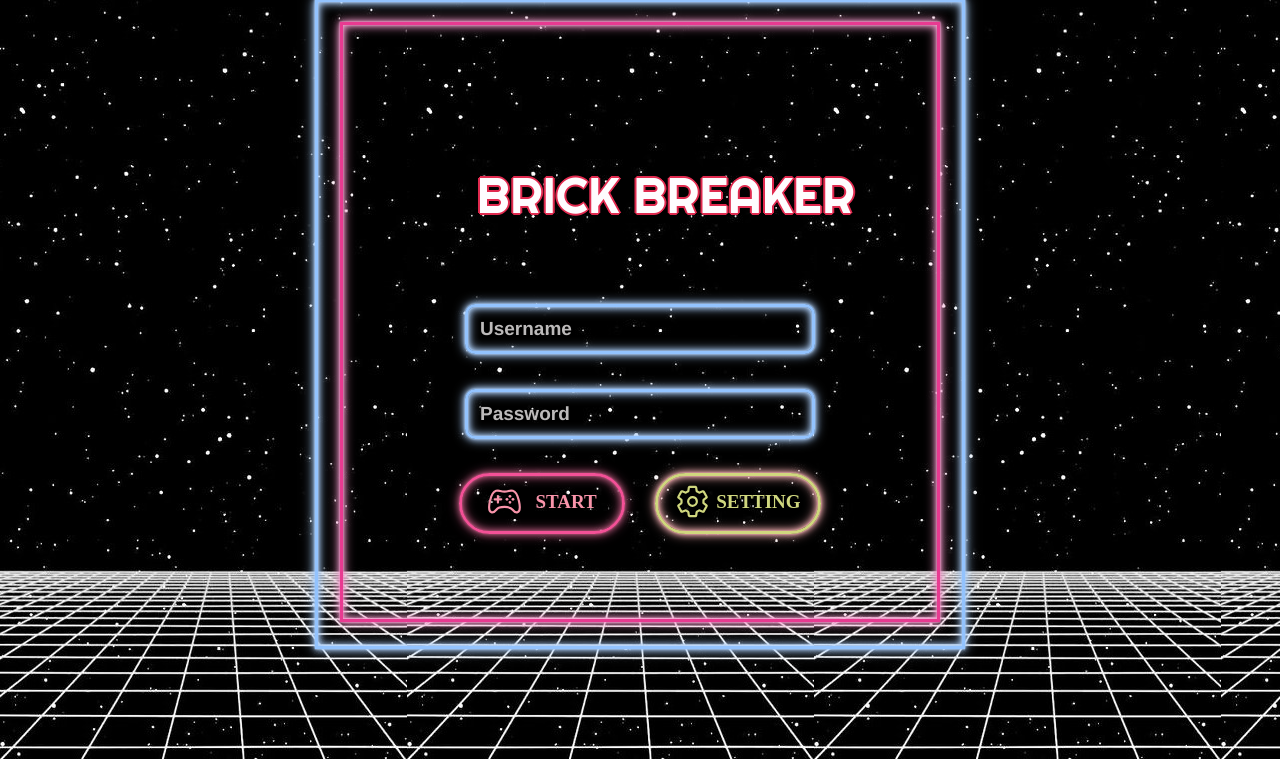
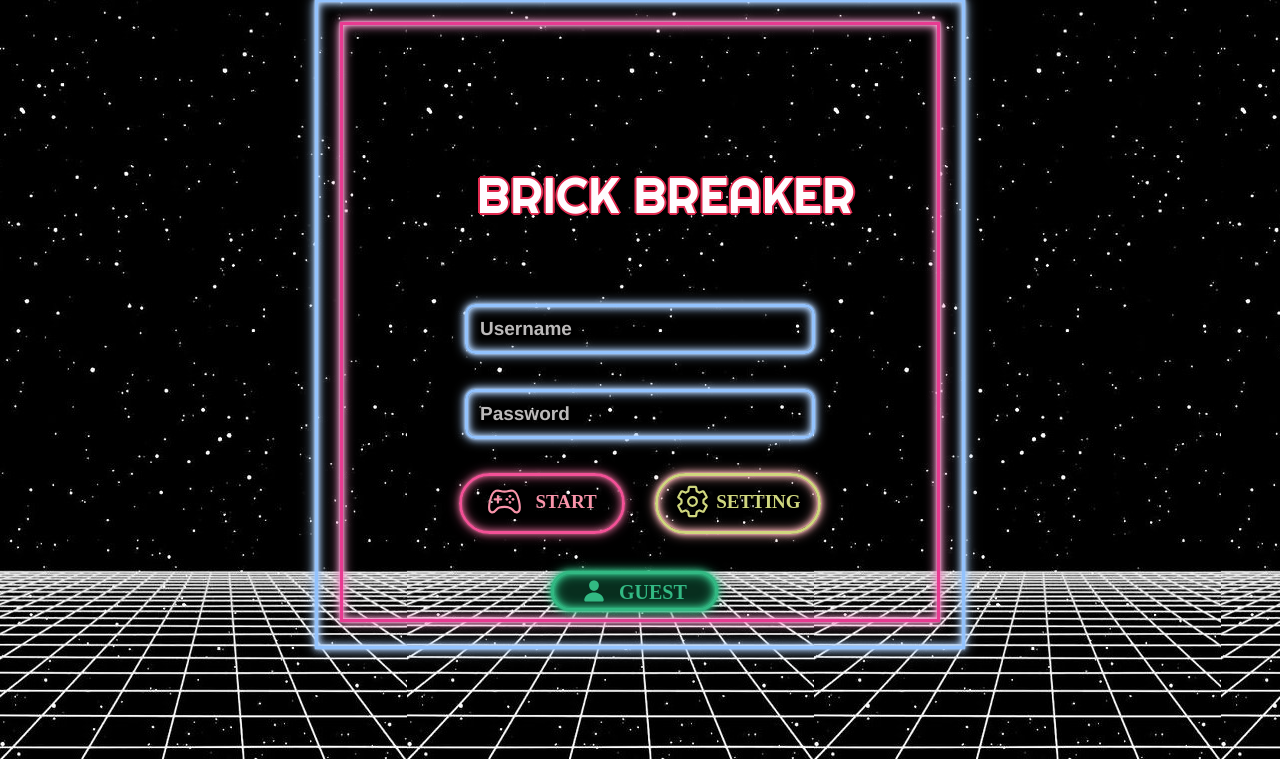
Before and after one commit to kimhuy1303/BreakOut, a PHP site: page /BreakOut.html in a window 1280 px wide. Shown: the part 41-800 px from the top of the page. Run offline with PHP 8.4, Linux system fonts and the light colour scheme; some libraries are stand-ins or nearby versions.

Commit message:
Update guest

```diff
--- a/BreakOut.html
+++ b/BreakOut.html
@@ -55,13 +55,13 @@ rel="stylesheet"
                     </div>
                     <p id="alert"></p>
                     <button onclick="loop()" id="start" type="button" class="btn btn-default"><ion-icon class="game" name="game-controller-outline"></ion-icon><p id="start-text">START</p></button>
-                    <button
-                    id="setting"
-                    type="button"
-                    class="btn btn-default"
-                    onclick="settingPopUp()"
-                    >
-                    <ion-icon class="setting" name="settings-outline"></ion-icon><p id="setting-text">SETTING</p>
+                    <button id="setting" type="button" class="btn btn-default" onclick="settingPopUp()">
+                        <ion-icon class="setting" name="settings-outline"></ion-icon>
+                        <p id="setting-text">SETTING</p>
+                    </button>
+                    <button id="guest" type = "button">
+                        <ion-icon class="guest" name="person"></ion-icon>
+                        <p id="guest-text">GUEST</p>
                     </button>
                 </form>
                 <div id="setting-pop-up">
--- a/animate.js
+++ b/animate.js
@@ -4,7 +4,6 @@ var text = document.querySelector("#text");
 var blur = document.querySelector("#blurBackground");
 var username = document.querySelector("#username");
 function settingPopUp(){
-    // blur.style.alignItems = 'center';
     popUp.style.display ="block";
     text.style.color = "#6d6c6d";
     logo.style.color = "#6d6c6d";
@@ -12,7 +11,7 @@ function settingPopUp(){
     text.style.textShadow = "2px 0 0 #866a7058, -2px 0 0 #866a7058, 0 2px 0 #866a7058, 0 -2px 0 #866a7058, 1px 1px #866a7058, -1px -1px 0 #866a7058, 1px -1px 0 #866a7058, -1px 1px 0 #866a7058";
     username.style.boxShadow = "2px 0 0 #6d6c6d, -2px 0 0 #6d6c6d, 0 2px 0 #6d6c6d, 0 -2px 0 #6d6c6d, 1px 1px #6d6c6d, -1px -1px 0 #6d6c6d, 1px -1px 0 #6d6c6d, -1px 1px 0 #6d6c6d";
 }
-
+//function on/off music
 var toggle = document.querySelector(".toggle");
 var button = document.querySelector(".button");
 var textButton = document.querySelector(".text-button");
@@ -25,8 +24,8 @@ function onOffMusic() {
     else {
         textButton.innerHTML = "OFF";
     }
-
 }
+//function on/off sound
 var toggle2 = document.querySelector(".toggle2");
 var button2 = document.querySelector(".button2");
 var textButton2 = document.querySelector(".text-button2");
@@ -39,5 +38,4 @@ function onOffSound() {
     else {
         textButton2.innerHTML = "OFF";
     }
-
 }
--- a/background.css
+++ b/background.css
@@ -155,6 +155,11 @@ form {
   font-size: 35px;
   padding-top: 2px;
 }
+.guest {
+  font-size: 24px;
+  padding-top: 5px;
+  padding-left: 15px;
+}
 
 #start {
   display: flex;
@@ -182,13 +187,16 @@ form {
   background-color: #f35197;
   color: black;
   box-shadow: 0 0 10px #f35197, 0 0 30px #f35197, 0 0 50px #f35197;
-
 }
 #setting:hover {
   background-color: #d0d77e;
   color: black;
   box-shadow: 0 0 10px #d0d77e, 0 0 30px #d0d77e, 0 0 50px #d0d77e;
-
+}
+#guest:hover {
+  background-color: #32b983;
+  color: black;
+  box-shadow: 0 0 10px #0f4831, 0 0 30px #0f4831, 0 0 50px #0f4831;
 }
 
 #start-text {
@@ -198,6 +206,12 @@ form {
 #setting-text {
   padding:0 auto;
   padding-top: 6px;
+}
+#guest-text {
+  padding:0 auto;
+  padding-top: 4px;
+  font-size: 20px;
+  padding-right: 15px;
 }
 #setting {
   justify-content: space-evenly;
@@ -217,6 +231,25 @@ form {
   box-shadow: 0 0 1px #f3aeb2, 0 0 2px #f3aeb2, 0 0 6px #f3aeb2,
     0 0 12px #f3aeb2, inset 0 0 1px #f3aeb2, inset 0 0 2px #f3aeb2,
     inset 0 0 6px #f3aeb2, inset 0 0 12px #f3aeb2;
+}
+#guest {
+  justify-content: space-evenly;
+  display: flex;
+  position: absolute;
+  border-radius: 50px;
+  color: #32b983;
+  font-family: "Rightenous";
+  font-weight: bolder;
+  width: 45%;
+  background-color: rgb(8, 46, 30);
+  top: 163%;
+  left: 26%;
+  right: 0;
+  height: 40px;
+  border: 3px solid #32b983;
+  box-shadow: 0 0 1px #32b983, 0 0 2px #32b983, 0 0 6px #32b983,
+    0 0 12px #32b983, inset 0 0 1px #32b983, inset 0 0 2px #32b983,
+    inset 0 0 6px #32b983, inset 0 0 12px #32b983;
 }
 
 #setting-pop-up {
```
